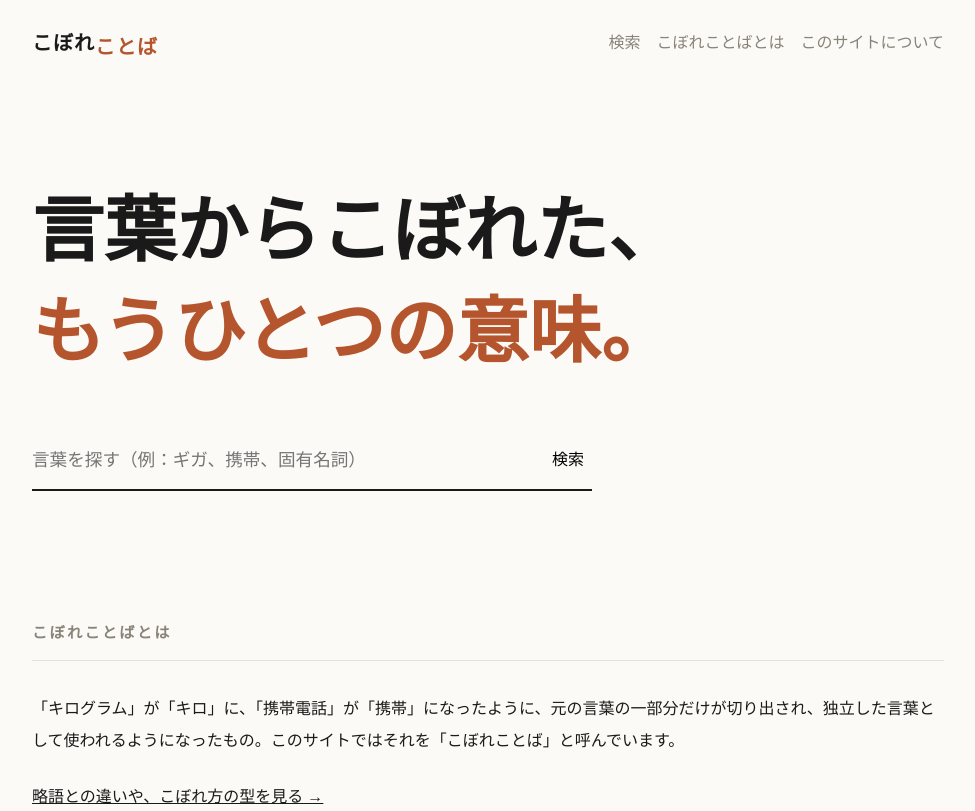
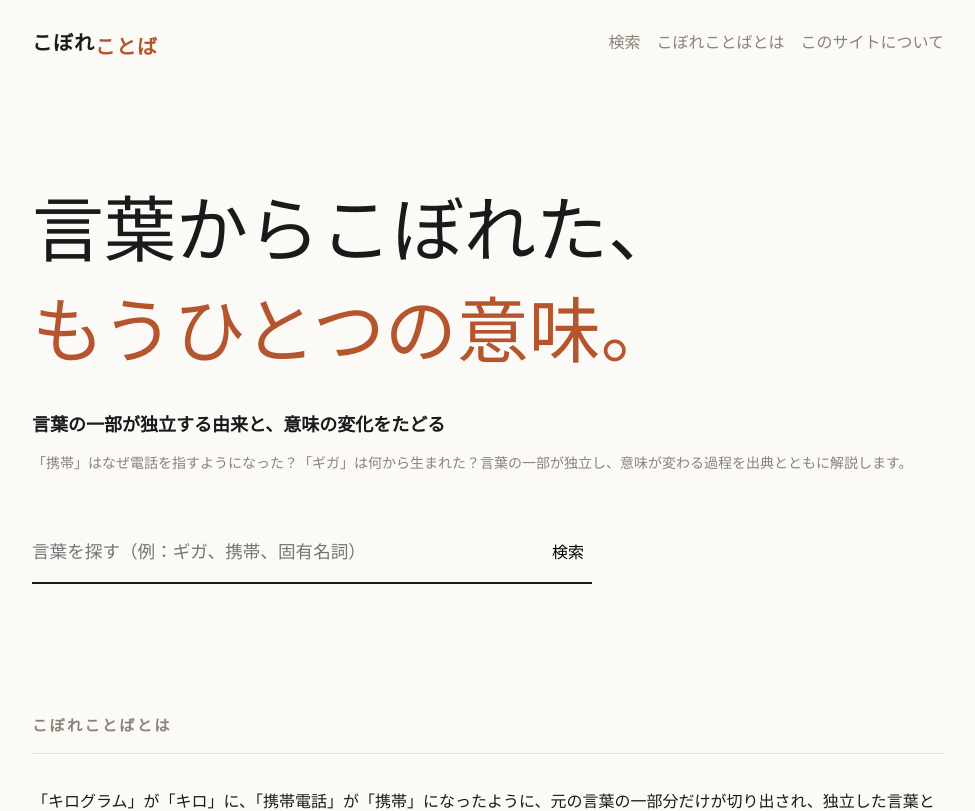
Before and after one commit to reload-co-jp/kobore, a Next.js app: page / in a window 1280 px wide. Shown: the top 811 px of the page, without its empty margins (152-1127 px from the left). Built offline with nearby package versions, Linux system fonts and the light colour scheme.

Commit message:
Improve for search engine

```diff
--- a/app/concept/page.tsx
+++ b/app/concept/page.tsx
@@ -8,6 +8,7 @@ export const metadata: Metadata = {
   title: "こぼれことばとは",
   description:
     "元の言葉の一部分が切り出され、独立した言葉として使われるようになった「こぼれことば」とは何か。略語との違いや、こぼれ方の型を解説します。",
+  alternates: { canonical: "/concept/" },
 }
 
 const TYPES = [
--- a/app/globals.css
+++ b/app/globals.css
@@ -111,6 +111,13 @@ main {
   font-family: var(--serif);
   font-size: clamp(2.25rem, 7vw, 4.5rem);
   line-height: 1.4;
+  margin-bottom: 24px;
+}
+.hero-title {
+  font-size: 1.125rem;
+  margin-bottom: 8px;
+}
+.hero-lead {
   margin-bottom: 48px;
 }
 .hero-tagline span {
--- a/app/page.tsx
+++ b/app/page.tsx
@@ -1,8 +1,32 @@
+import type { Metadata } from "next"
 import Link from "next/link"
 import { SearchBox } from "@/components/SearchBox"
 import { WordGrid } from "@/components/WordCard"
-import { categoryUrl, searchUrl, tagUrl, TAGLINE, wordUrl } from "@/lib/site"
+import {
+  categoryUrl,
+  SITE_NAME,
+  searchUrl,
+  tagUrl,
+  TAGLINE,
+  wordUrl,
+} from "@/lib/site"
 import { getDecades, getTags, getWords } from "@/lib/words"
+
+const TITLE = `略された言葉の由来と意味の変化を解説｜${SITE_NAME}`
+const DESCRIPTION =
+  "「携帯」はなぜ電話を指すようになった？「ギガ」は何から生まれた？言葉の一部が独立し、意味が変わる過程を出典とともに解説します。"
+
+export const metadata: Metadata = {
+  title: { absolute: TITLE },
+  description: DESCRIPTION,
+  alternates: { canonical: "/" },
+  openGraph: { title: TITLE, description: DESCRIPTION, url: "/" },
+  twitter: {
+    card: "summary_large_image",
+    title: TITLE,
+    description: DESCRIPTION,
+  },
+}
 
 // ponytail: ビルド日で日替わり。毎日更新したければ日次ビルドを cron で回す
 const buildDay = Math.floor(Date.now() / 86_400_000)
@@ -23,14 +47,18 @@ const Page = () => {
   return (
     <>
       <section className="hero">
-        <h1 className="hero-tagline">
+        <p className="hero-tagline">
           {TAGLINE.split("、").map((s, i, a) => (
             <span key={i}>
               {s}
               {i < a.length - 1 && "、"}
             </span>
           ))}
+        </p>
+        <h1 className="hero-title">
+          言葉の一部が独立する由来と、意味の変化をたどる
         </h1>
+        <p className="hero-lead muted">{DESCRIPTION}</p>
         <SearchBox />
       </section>
 
--- a/app/search/page.tsx
+++ b/app/search/page.tsx
@@ -4,7 +4,11 @@ import { buildDoc } from "@/lib/search"
 import { formatPeriod, getCategories, getWords, toDecade } from "@/lib/words"
 import { SearchResults } from "./SearchResults"
 
-export const metadata: Metadata = { title: "検索" }
+// 検索結果はクエリ毎の独立コンテンツではないため索引させない（クロールは許可）
+export const metadata: Metadata = {
+  title: "検索",
+  robots: { index: false, follow: true },
+}
 
 const Page = () => {
   const categories = getCategories()
```
Also changed, not shown: app/about/page.tsx (+6 -1 lines), app/categories/[category]/page.tsx (+6 -1 lines), app/tags/[tag]/page.tsx (+6 -1 lines), pnpm-workspace.yaml (+12 -12 lines), tsconfig.json (+2 -8 lines), 2 other files (tests, documents, lock files or other folders).
